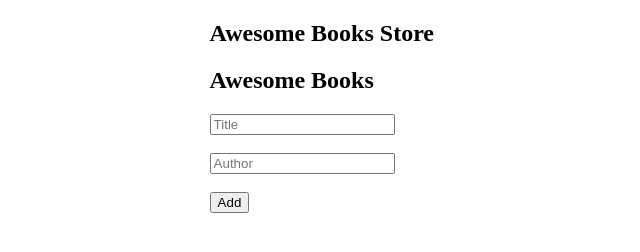
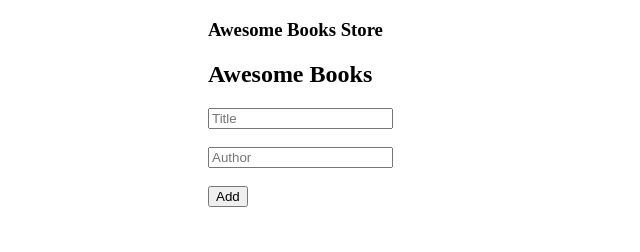
Before and after one commit to dhirajsingha143/Awesome-books, a plain HTML site: page index.html in a window 1280 px wide. Shown: the whole page, without its empty margins (304-944 px from the left). Drawn offline with Linux system fonts and the light colour scheme.

Commit message:
Add class and improve taging

```diff
--- a/index.html
+++ b/index.html
@@ -7,10 +7,9 @@
   <link rel="stylesheet" href="style.css">
   <title>Document</title>
 </head>
-<body>
-  <div class="container">
+<body class="container">
     <header>
-      <h2>Awesome Books Store</h2>
+      <h3>Awesome Books Store</h3>
     </header>
 
     <main>
@@ -29,7 +28,6 @@
         </form>
       </section>
     </main>
-  </div>
 
 </body>
 </html>
```
